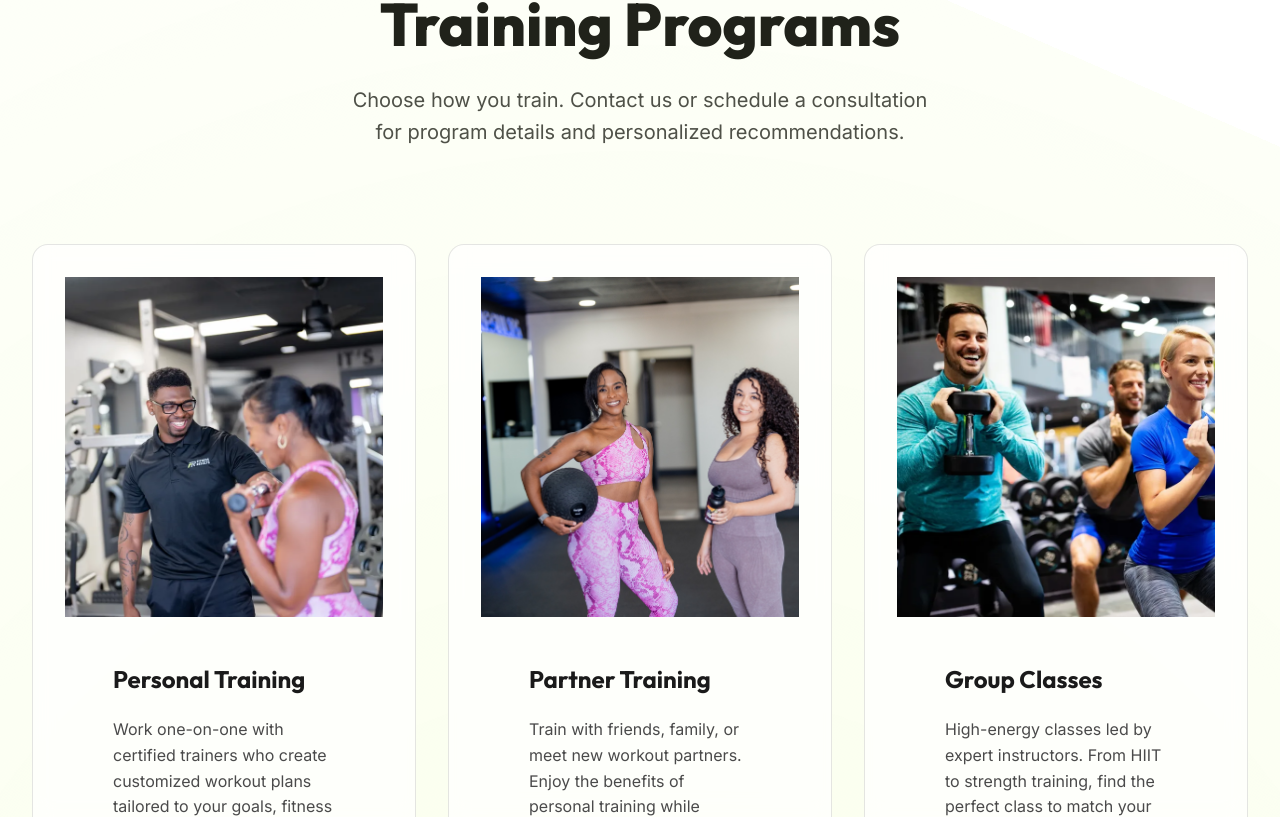
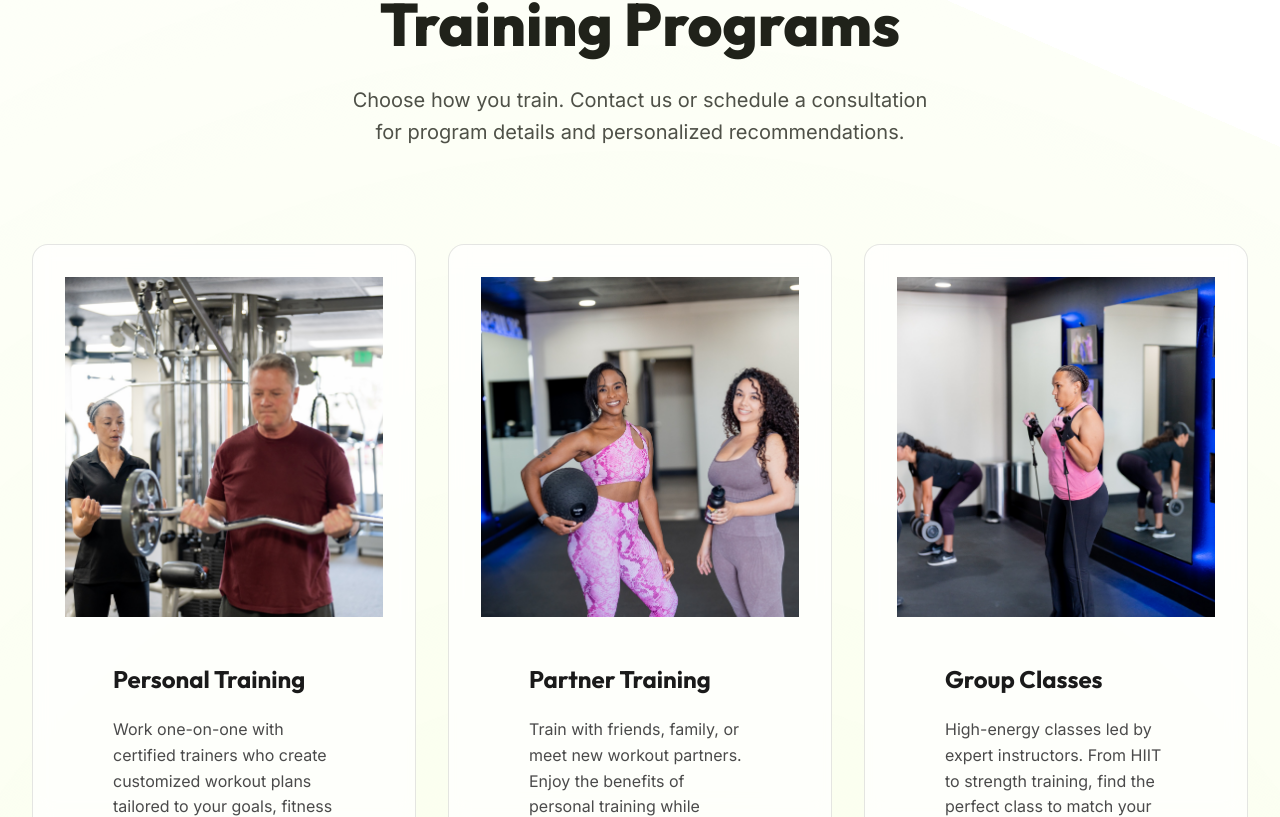
Before and after one commit to MyindMedia/fitnessresults, a React (Vite) app: page /memberships in a window 1280 px wide. Shown: the part 517-1334 px from the top of the page. Built offline with nearby package versions, Linux system fonts and the light colour scheme.

Commit message:
Use supplied Personal Training and Group Classes photos on Memberships page

```diff
--- a/src/pages/Memberships.tsx
+++ b/src/pages/Memberships.tsx
@@ -24,7 +24,7 @@ const Memberships = () => {
 
                     <div className="grid grid-2">
                         <div className="program-card card-glass">
-                            <img className="program-photo" src="/images/personal-training.webp" alt="A Fitness Results trainer coaching a client through a dumbbell exercise" loading="lazy" width="730" height="730" />
+                            <img className="program-photo" src="/images/personal-training-memberships.jpg" alt="A Fitness Results trainer guiding a client through a barbell curl" loading="lazy" width="1920" height="1280" style={{ objectPosition: 'center 50%' }} />
                             <div className="program-content">
                             <h3>Personal Training</h3>
                             <p>
@@ -66,7 +66,7 @@ const Memberships = () => {
                         </div>
 
                         <div className="program-card card-glass">
-                            <img className="program-photo" src="/images/group-classes.webp" alt="A group working out together with dumbbells" loading="lazy" width="730" height="730" />
+                            <img className="program-photo" src="/images/group-classes-memberships.jpg" alt="Fitness Results members exercising together with resistance bands and dumbbells" loading="lazy" width="1280" height="1920" style={{ objectPosition: 'center 50%' }} />
                             <div className="program-content">
                             <h3>Group Classes</h3>
                             <p>
```
Also changed, not shown: public/images/group-classes-memberships.jpg (added), public/images/personal-training-memberships.jpg (added).
